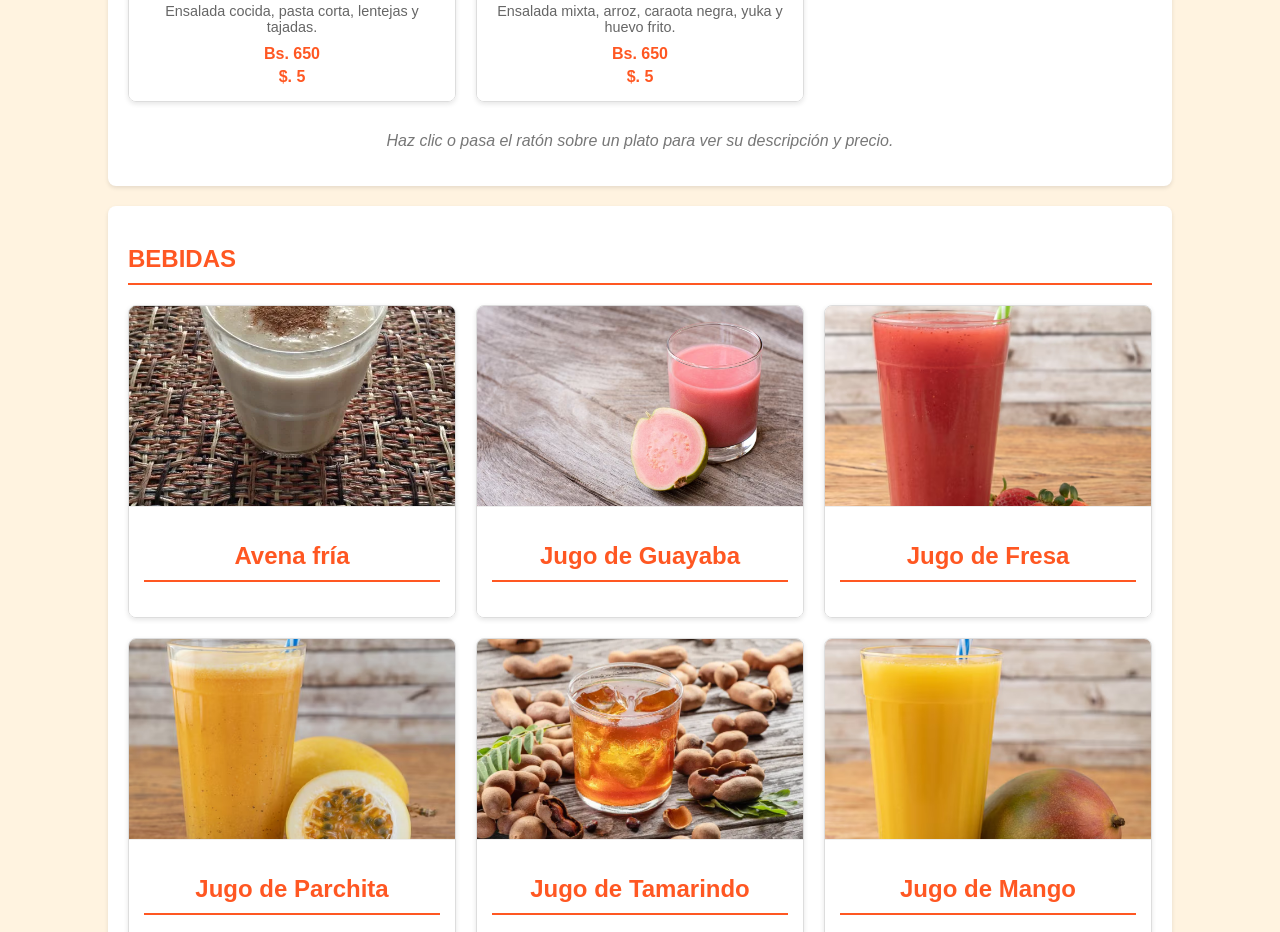
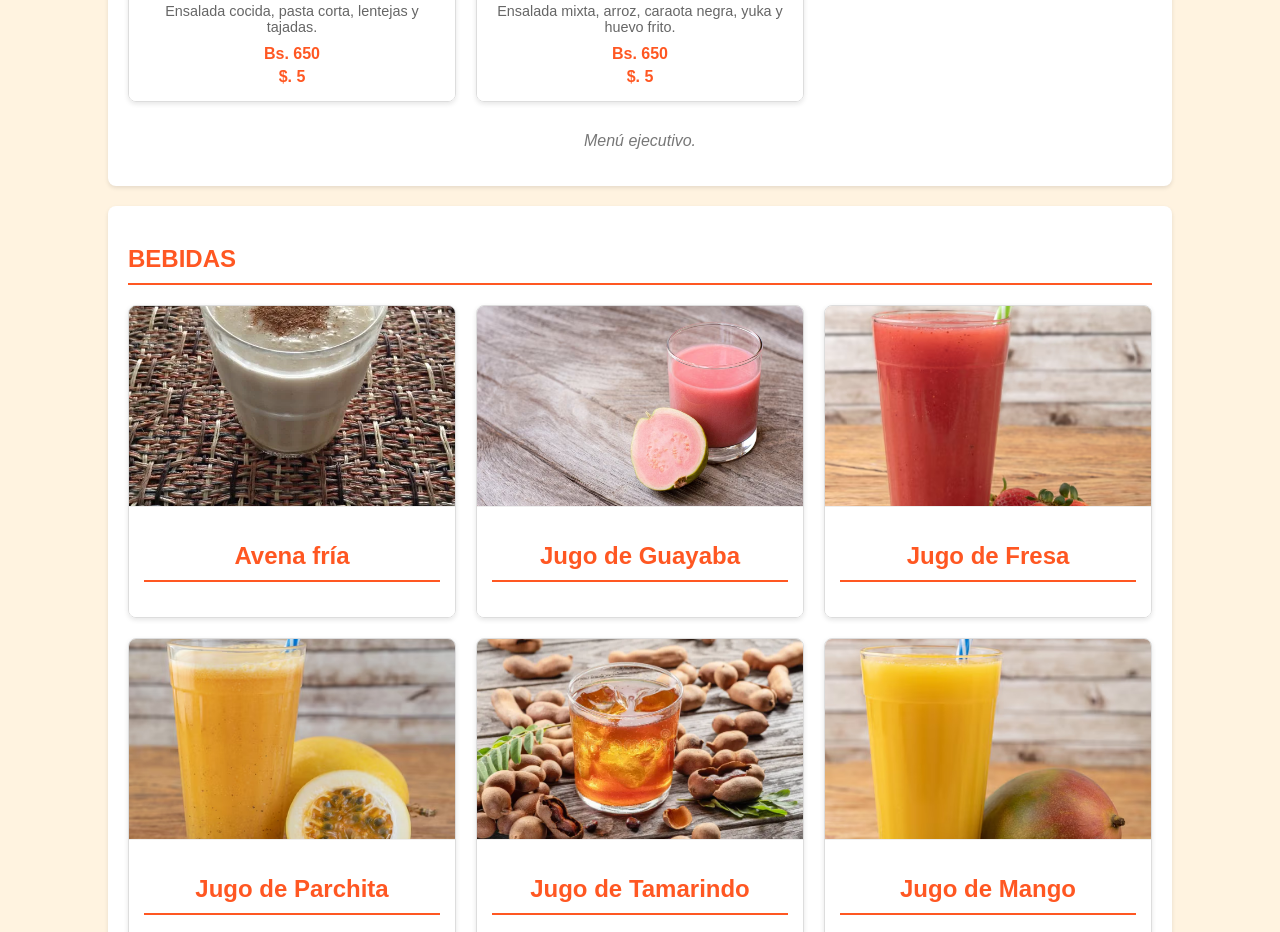
Before and after one commit to Farchosi/DonFabian, a plain HTML site: page Proyecto final/index.html in a window 1280 px wide. Shown: the part 1508-2440 px from the top of the page. Drawn offline with Linux system fonts and the light colour scheme.

Commit message:
Update index.html

```diff
--- a/Proyecto final/index.html
+++ b/Proyecto final/index.html
@@ -107,7 +107,7 @@
                 </div>
             </div>
             <div class="detalles-platillo">
-                <p>Haz clic o pasa el ratón sobre un plato para ver su descripción y precio.</p>
+                <p>Menú ejecutivo.</p>
             </div>
         </section>
 
```
